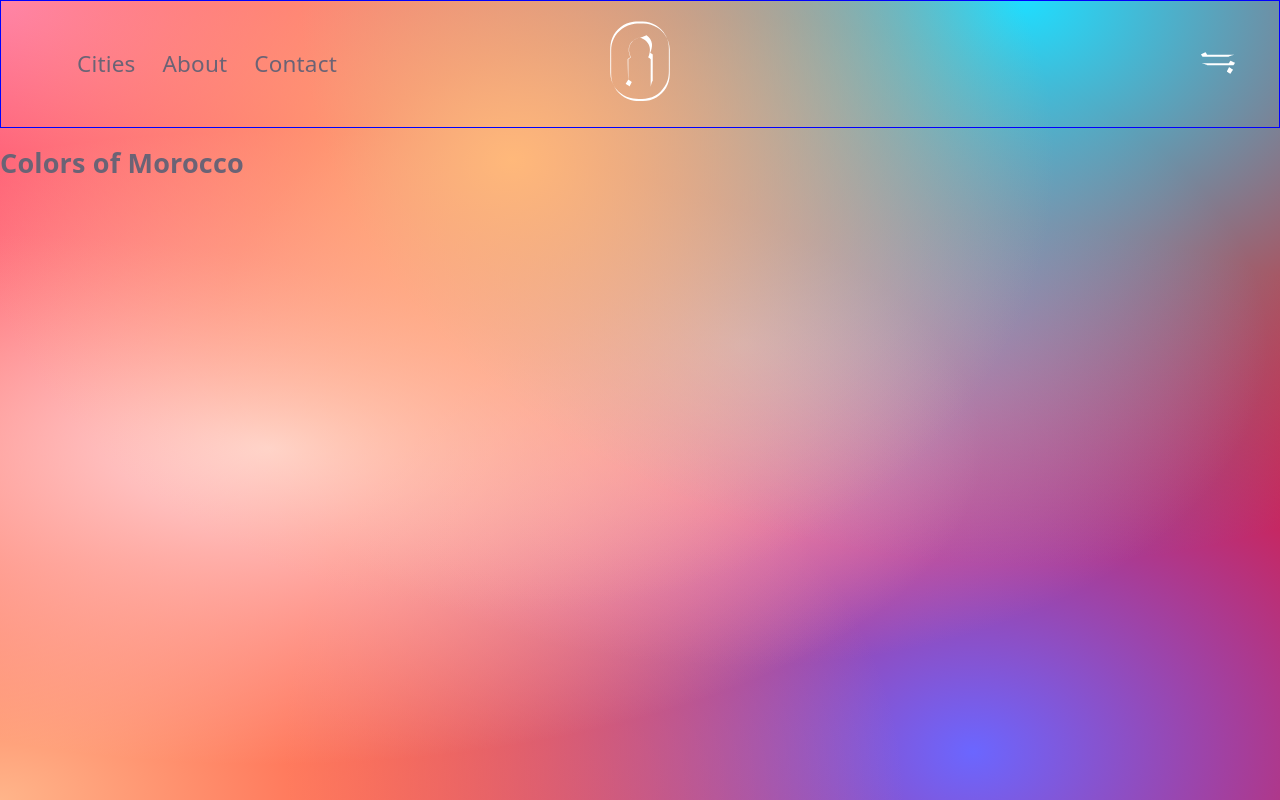
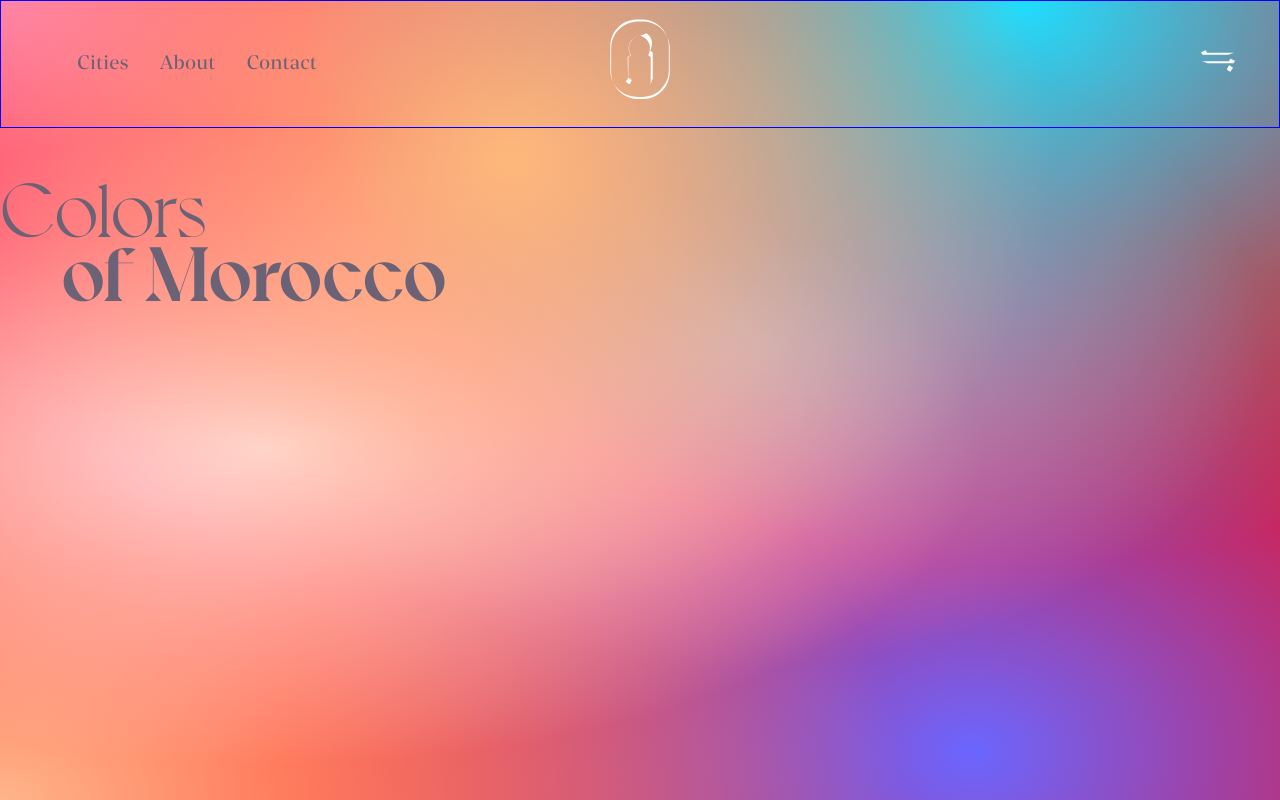
Before and after one commit to Namonamo77/colorsofmorocco, a website built with Vite: page index.html in a window 1280 px wide. Built offline with nearby package versions, Linux system fonts and the light colour scheme.

Commit message:
Fonts structure and families added

```diff
--- /dev/null
+++ b/src/assets/styles/fonts.css
@@ -0,0 +1,48 @@
+@font-face {
+  font-family: "Voyage";
+  src: url("../fonts/voyage-regular.woff2") format("woff2"),
+       url("../fonts/voyage-regular.woff") format("woff");
+  font-weight: 400;
+  font-style: normal;
+  font-display: swap;
+}
+@font-face {
+  font-family: "Voyage";
+  src: url("../fonts/voyage-bold.woff2") format("woff2"),
+       url("../fonts/voyage-bold.woff") format("woff");
+  font-weight: 700;
+  font-style: normal;
+  font-display: swap;
+}
+@font-face {
+  font-family: "Foda";
+  src: url("../fonts/foda.woff2") format("woff2"),
+       url("../fonts/foda.woff") format("woff");
+  font-weight: 700;
+  font-style: normal;
+  font-display: swap;
+}
+@font-face {
+  font-family: "Zarid";
+  src: url("../fonts/29LT\ Zarid\ Display\ Regular.woff2") format("woff2"),
+       url("../fonts/29LT\ Zarid\ Display\ Regular.woff2.woff") format("woff");
+  font-weight: 400;
+  font-style: normal;
+  font-display: swap;
+}
+@font-face {
+  font-family: "Maison Neue";
+  src: url("../fonts/Maison_Neue_Bold.woff2") format("woff2"),
+       url("../fonts/Maison_Neue_Bold.woff2.woff") format("woff");
+  font-weight: 700;
+  font-style: normal;
+  font-display: swap;
+}
+@font-face {
+  font-family: "Maison Neue";
+  src: url("../fonts/Maison_Neue_Book.woff2") format("woff2"),
+       url("../fonts/Maison_Neue_Book.woff2.woff") format("woff");
+  font-weight: 400;
+  font-style: normal;
+  font-display: swap;
+}
--- a/src/main.js
+++ b/src/main.js
@@ -1,4 +1,5 @@
 import './style.css'
+import './assets/styles/fonts.css'
 import gsap from 'gsap'
 import { DrawSVGPlugin } from "gsap/DrawSVGPlugin";
 import { GSDevTools } from "gsap/GSDevTools";
--- a/src/style.css
+++ b/src/style.css
@@ -1,9 +1,3 @@
-@font-face {
-  font-family: "";
-  src: url("");
-  font-weight: 400;
-
-}
 
 :root {
   --text: #6b6375;
@@ -52,9 +46,9 @@
       rgba(0, 0, 0, 0.4) 0 10px 15px -3px, rgba(0, 0, 0, 0.25) 0 4px 6px -2px;
   }
 
-  #social .button-icon {
+  /* #social .button-icon {
     filter: invert(1) brightness(2);
-  }
+  } */
 }
 
 *, *::before, *::after {
@@ -75,6 +69,8 @@ body {
   height: 100vh;
   width: 100%;
   color: var(--text);
+  font-family: "Zarid", serif;
+
 }
 
 ul {
@@ -116,8 +112,20 @@ nav ul{
   justify-content: space-between;
   align-items: center;
   gap: 1.2em;
-  font-size: clamp(1rem, 2vw, 1.25rem);
+  font-size: clamp(1.4rem, 2vw, 1.65rem);
   color: var(--text-h);
+}
+
+.title {
+  font-family: "Voyage", serif;
+  font-weight: 400;
+  font-size: clamp(3.5rem, 6vw, 6rem);
+}
+.span-title {
+  margin-top: 0.5em;
+  margin-left: 0.8em;
+  display: block;
+  font-weight: 700;
 }
 
 
@@ -137,5 +145,10 @@ nav ul{
     align-items: flex-end;
     border: 1px solid blue;
   }
+  .title {
+  font-family: "Voyage", serif;
+  font-weight: 400;
+  font-size: 5rem;
+}
 
 }
```
Also changed, not shown: src/assets/fonts/29LT Zarid Display Regular.woff2 (added), src/assets/fonts/Maison_Neue_Bold.woff2 (added), src/assets/fonts/Maison_Neue_Book.woff2 (added), src/assets/fonts/foda.woff2 (added), src/assets/fonts/voyage-bold.woff2 (added), src/assets/fonts/voyage-regular.woff2 (added).
